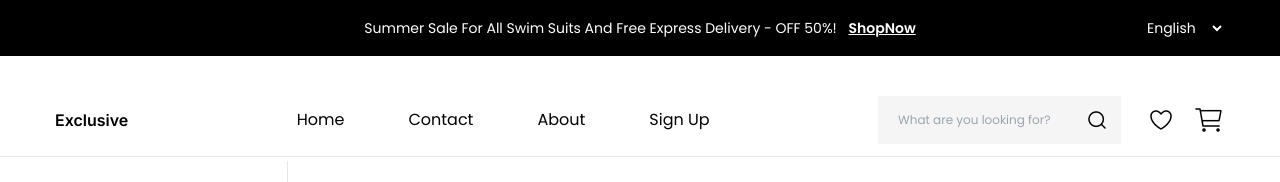
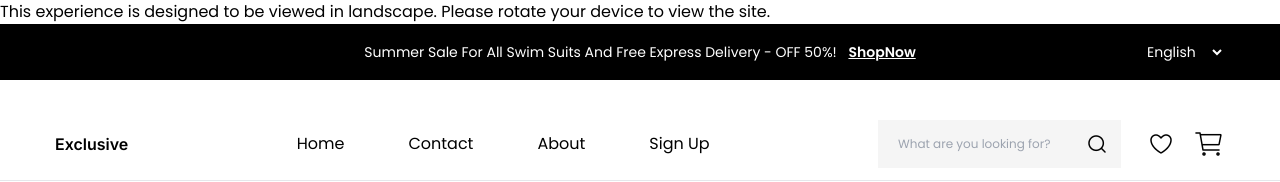
Before and after one commit to shafiqahmad81/exclusive, a website built with Vite: page index.html in a window 1280 px wide. Shown: the top 182 px of the page. Built offline with nearby package versions, Linux system fonts and the light colour scheme.

Commit message:
update index file

```diff
--- a/index.html
+++ b/index.html
@@ -8,6 +8,20 @@
   </head>
   <body>
     <main>
+      <div>
+        <div class="portrait:hidden">
+          <p>
+            This experience is designed to be viewed in landscape. Please rotate
+            your device to view the site.
+          </p>
+        </div>
+        <div class="landscape:hidden">
+          <p>
+            This experience is designed to be viewed in landscape. Please rotate
+            your device to view the site.
+          </p>
+        </div>
+      </div>
       <!-- Header top -->
       <div class="bg-primary-color">
         <div class="container">
```
